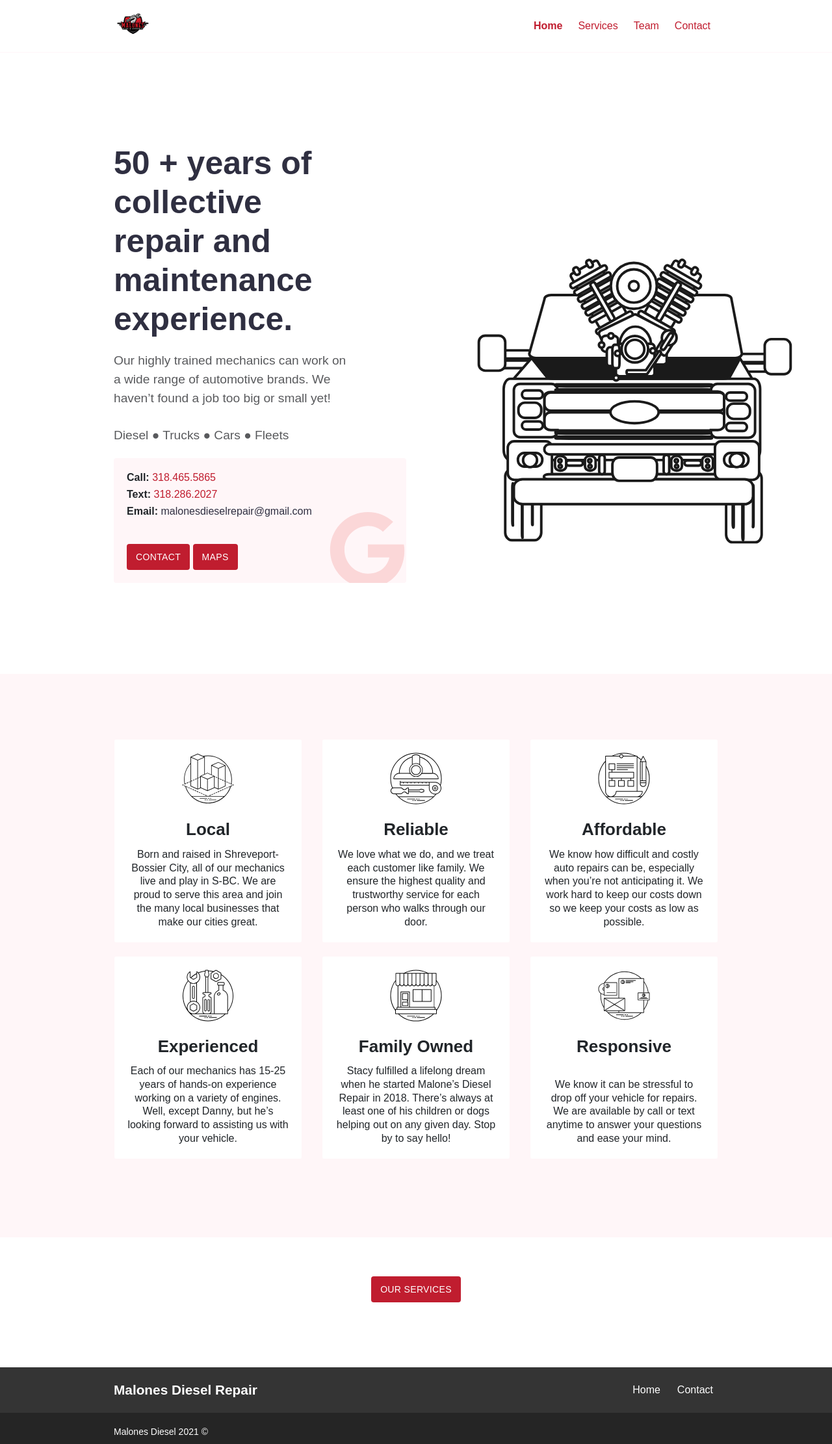
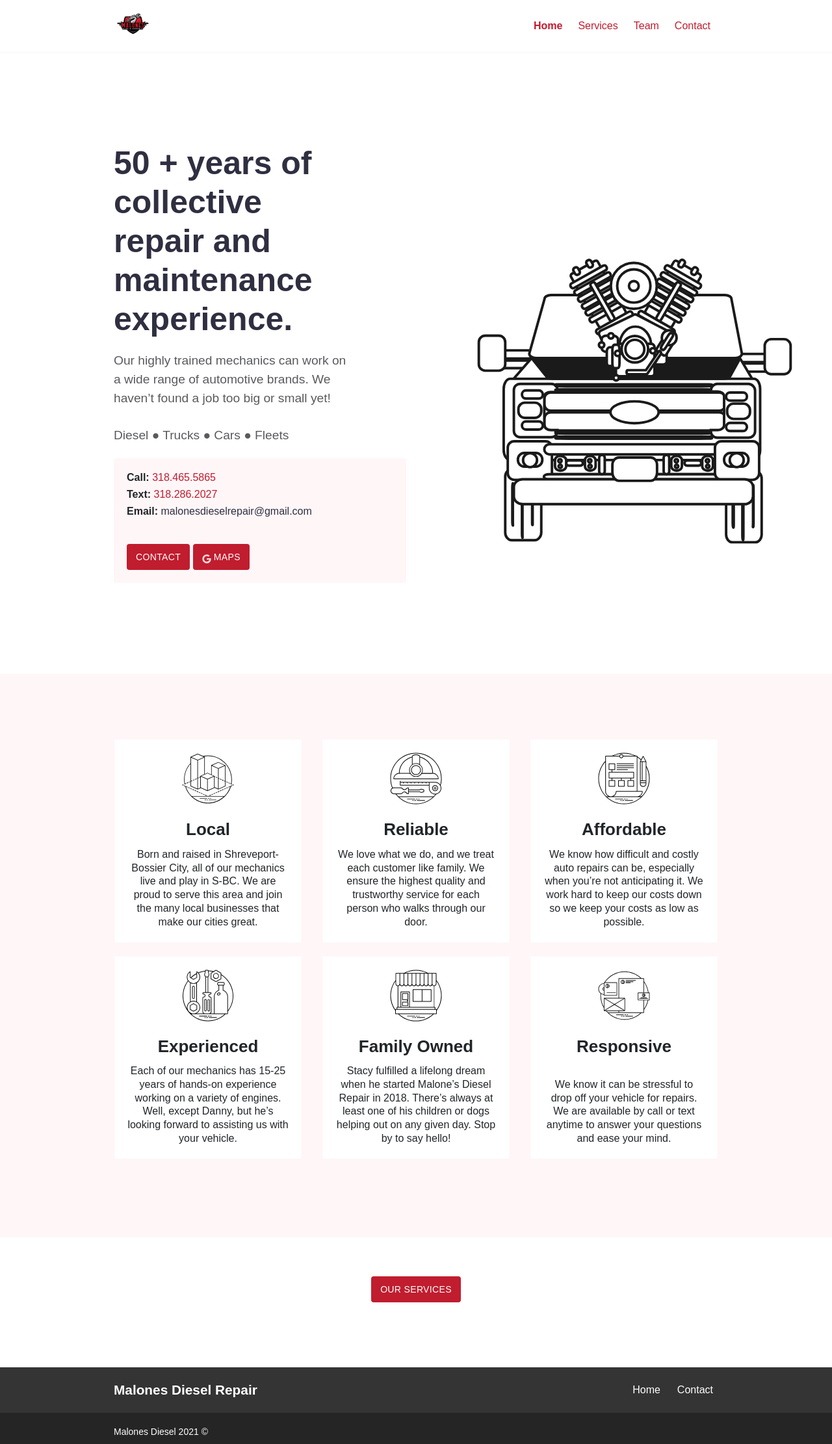
Before and after one commit to MalonesDiesel/malonesdiesel.github.io, a Jekyll site: the page built from index.md, in a window 1280 px wide. Shown: the whole page at 65% size. Built offline with Jekyll 4.4.1, drawn with Linux system fonts in a browser that asks for light colours.

Commit message:
Update call.html

```diff
--- a/_includes/call.html
+++ b/_includes/call.html
@@ -25,7 +25,8 @@
         <a href="{{ site.data.contact.contact_button_link }}" class="button">Contact</a>
              <a href="{{ site.data.contact.contact_button_link }}" class="button">
   <span class="fa-svg-icon svg-baseline ">
-    <svg xmlns="http://www.w3.org/2000/svg" viewBox="0 0 488 512"><!--! Font Awesome Pro 6.1.1 by @fontawesome - https://fontawesome.com License - https://fontawesome.com/license (Commercial License) Copyright 2022 Fonticons, Inc. --><path d="M488 261.8C488 403.3 391.1 504 248 504 110.8 504 0 393.2 0 256S110.8 8 248 8c66.8 0 123 24.5 166.3 64.9l-67.5 64.9C258.5 52.6 94.3 116.6 94.3 256c0 86.5 69.1 156.6 153.7 156.6 98.2 0 135-70.4 140.8-106.9H248v-85.3h236.1c2.3 12.7 3.9 24.9 3.9 41.4z"/></svg>
+    <svg xmlns="http://www.w3.org/2000/svg"  style="height: 1em;width:1em;display: inline-flex;align-self: center; top: .125em; position: relative;"
+         viewBox="0 0 488 512"><!--! Font Awesome Pro 6.1.1 by @fontawesome - https://fontawesome.com License - https://fontawesome.com/license (Commercial License) Copyright 2022 Fonticons, Inc. --><path d="M488 261.8C488 403.3 391.1 504 248 504 110.8 504 0 393.2 0 256S110.8 8 248 8c66.8 0 123 24.5 166.3 64.9l-67.5 64.9C258.5 52.6 94.3 116.6 94.3 256c0 86.5 69.1 156.6 153.7 156.6 98.2 0 135-70.4 140.8-106.9H248v-85.3h236.1c2.3 12.7 3.9 24.9 3.9 41.4z"/></svg>
   </span> Maps
 </a>
       </div>
```
